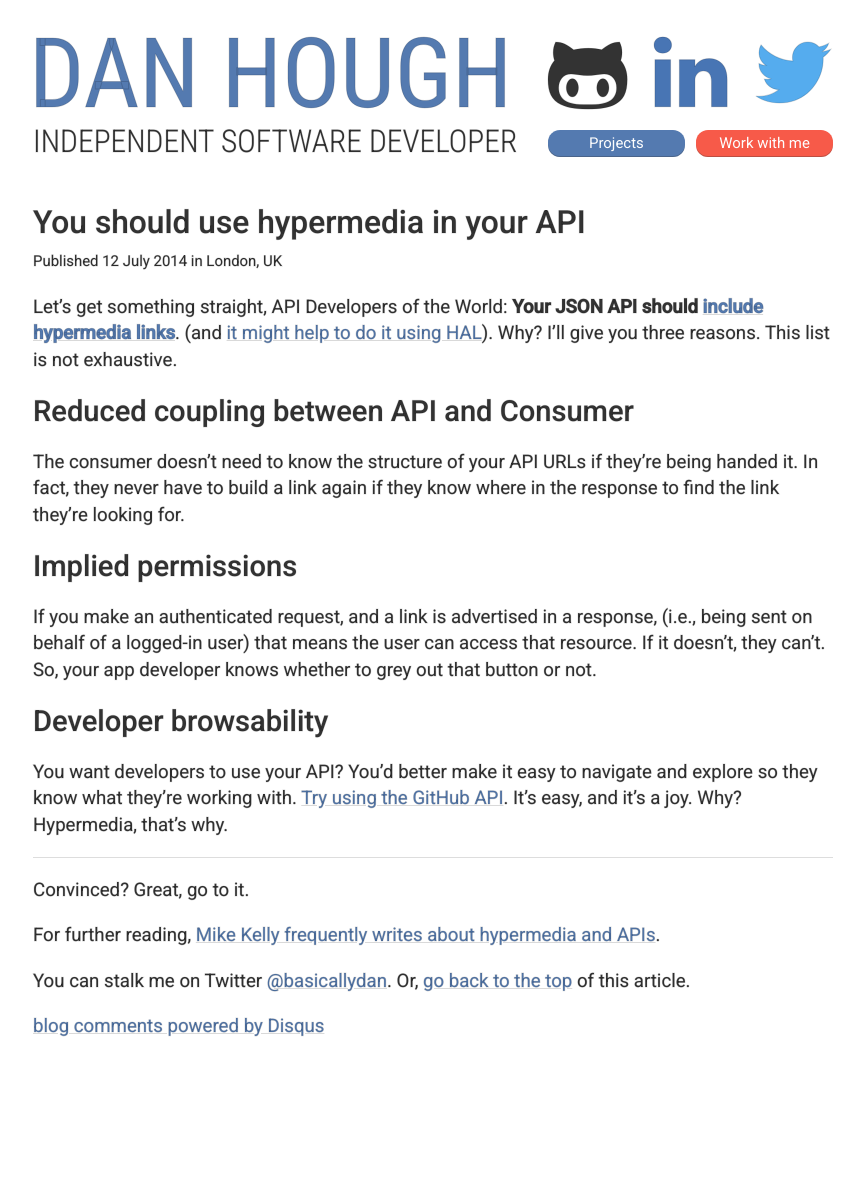
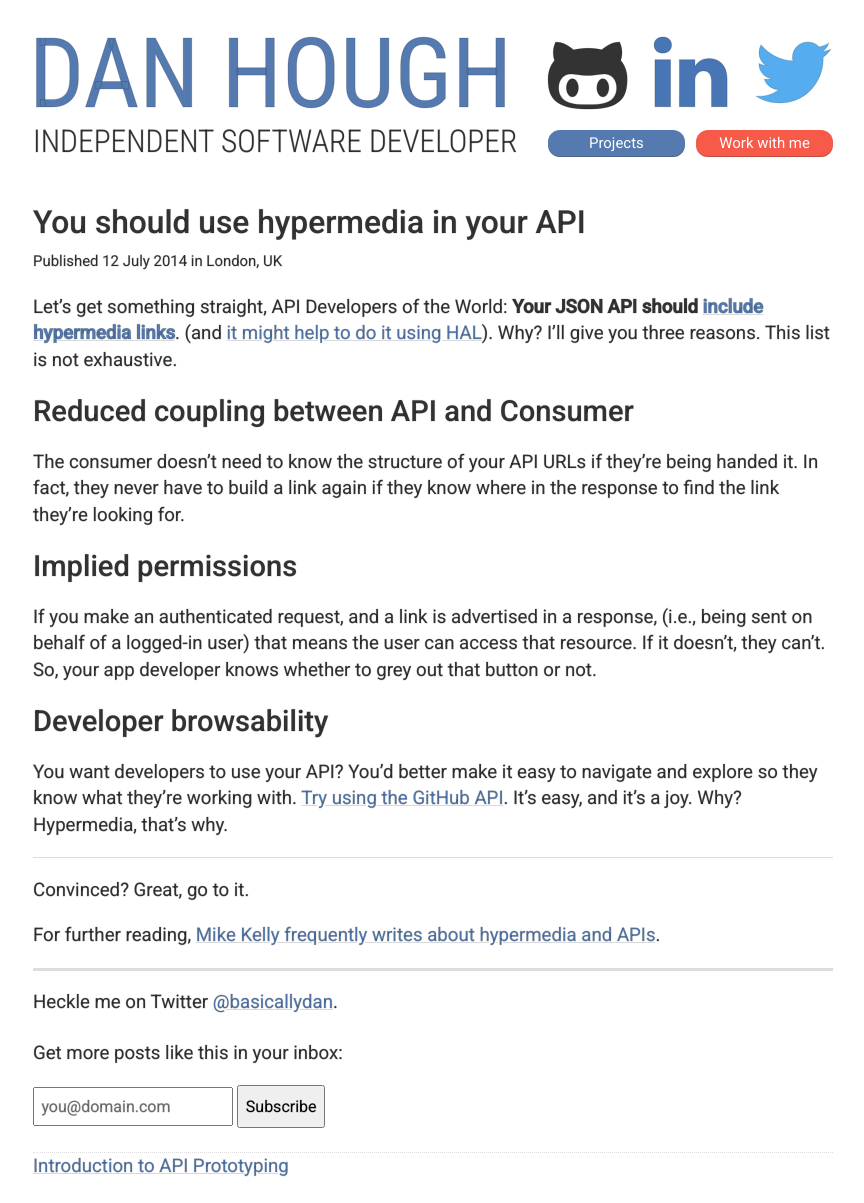
Before and after one commit to basicallydan/danhough.com, a Jekyll site: the page built from _posts/2014-07-12-use-hypermedia.markdown, in a window 1280 px wide. Shown: the whole page, without its empty margins (207-1071 px from the left). Built offline with Jekyll 4.4.1, drawn with Linux system fonts in a browser that asks for light colours; Markdown is read by kramdown in place of the engine named in the settings; comment, search, counter and statistics services are not loaded; before the commit the page ends 1064 px from its top, so only the background shows below that.

Commit message:
Subscribe email form thing

```diff
--- /dev/null
+++ b/_includes/disqus.html
@@ -0,0 +1,22 @@
+<style type="text/css">
+	.navigation {
+		margin:24px auto;
+	}
+</style>
+
+{% if page.comments != false %}
+		<div id="disqus_thread"></div>
+		<script type="text/javascript">
+		    /* * * CONFIGURATION VARIABLES: EDIT BEFORE PASTING INTO YOUR WEBPAGE * * */
+		    var disqus_shortname = 'danhough'; // required: replace example with your forum shortname
+
+		    /* * * DON'T EDIT BELOW THIS LINE * * */
+		    (function() {
+		        var dsq = document.createElement('script'); dsq.type = 'text/javascript'; dsq.async = true;
+		        dsq.src = 'http://' + disqus_shortname + '.disqus.com/embed.js';
+		        (document.getElementsByTagName('head')[0] || document.getElementsByTagName('body')[0]).appendChild(dsq);
+		    })();
+		</script>
+		<noscript>Please enable JavaScript to view the <a href="http://disqus.com/?ref_noscript">comments powered by Disqus.</a></noscript>
+		<a href="http://disqus.com" class="dsq-brlink">blog comments powered by <span class="logo-disqus">Disqus</span></a>
+{% endif %}
--- /dev/null
+++ b/_includes/recent-posts.html
@@ -0,0 +1,18 @@
+<section class="navigation" style="border-top: 1px dotted #ddd;padding-top:13; margin:0">
+  {% if page.previous %}
+    <div class="pull-left">
+      <a href="{{ page.previous.url }}">
+        <i class='icon-angle-left'></i>
+        <span>{{page.previous.title}}</span>
+      </a>
+    </div>
+  {% endif %}
+  {% if page.next %}
+    <div class="pull-right">
+      <a href="{{page.next.url}}">
+        <span>{{page.next.title}}</span>
+        <i class='icon-angle-right'></i>
+      </a>
+    </div>
+  {% endif %}
+</section>
--- a/_layouts/post.html
+++ b/_layouts/post.html
@@ -1,26 +1,37 @@
 ---
 layout: default
 ---
+
+<style type="text/css">
+	.end-of-post-cta {
+		margin: 24px auto;
+	}
+
+	.end-of-post-cta input {
+		padding: 0.5rem 0.4rem;
+		font-size: 1rem;
+	}
+
+	.end-of-post-cta input[type="submit"] {
+		padding: 0.6rem 0.4rem;
+	}
+</style>
 
 <div class="body">
 	<div class="post">
 		<h1 id="top">{{ page.title }}</h1>
 		<p class="meta">Published {{ page.date_created }} in {{ page.location }}</p>
 		{{ content }}
-		<p>You can stalk me on Twitter <a href="http://twitter.com/basicallydan">@basicallydan</a>. Or, <a href="#top">go back to the top</a> of this article.</p>
-		<div id="disqus_thread"></div>
-		<script type="text/javascript">
-		    /* * * CONFIGURATION VARIABLES: EDIT BEFORE PASTING INTO YOUR WEBPAGE * * */
-		    var disqus_shortname = 'danhough'; // required: replace example with your forum shortname
-
-		    /* * * DON'T EDIT BELOW THIS LINE * * */
-		    (function() {
-		        var dsq = document.createElement('script'); dsq.type = 'text/javascript'; dsq.async = true;
-		        dsq.src = 'http://' + disqus_shortname + '.disqus.com/embed.js';
-		        (document.getElementsByTagName('head')[0] || document.getElementsByTagName('body')[0]).appendChild(dsq);
-		    })();
-		</script>
-		<noscript>Please enable JavaScript to view the <a href="http://disqus.com/?ref_noscript">comments powered by Disqus.</a></noscript>
-		<a href="http://disqus.com" class="dsq-brlink">blog comments powered by <span class="logo-disqus">Disqus</span></a>
+		<hr style="height:3px">
+		<p>Heckle me on Twitter <a href="http://twitter.com/basicallydan">@basicallydan</a>.</p>
+		<div class="end-of-post-cta">
+			<p>Get more posts like this in your inbox:</p>
+			<form action="//danhough.us8.list-manage.com/subscribe/post?u=fb767a2592dd6490ca38c324b&amp;id=2e88f8cc04" method="post" id="mc-embedded-subscribe-form" name="mc-embedded-subscribe-form" class="validate" target="_blank" novalidate>
+				<input placeholder="you@domain.com" type="email" value="" name="EMAIL" class="required email" id="mce-EMAIL">
+				<input type="submit" value="Subscribe">
+			</form>
+		</div>
+		{% include recent-posts.html %}
+		{% include disqus.html %}
 	</div>
 </div>
--- a/_posts/2014-07-12-use-hypermedia.markdown
+++ b/_posts/2014-07-12-use-hypermedia.markdown
@@ -4,6 +4,7 @@ layout: post
 title: You should use hypermedia in your API
 date_created: 12 July 2014
 location: London, UK
+comments: false
 ---
 
 Let's get something straight, API Developers of the World: **Your JSON API should [include hypermedia links](http://en.wikipedia.org/wiki/HATEOAS)**. (and [it might help to do it using HAL](http://stateless.co/hal_specification.html)). Why? I'll give you three reasons. This list is not exhaustive.
```
